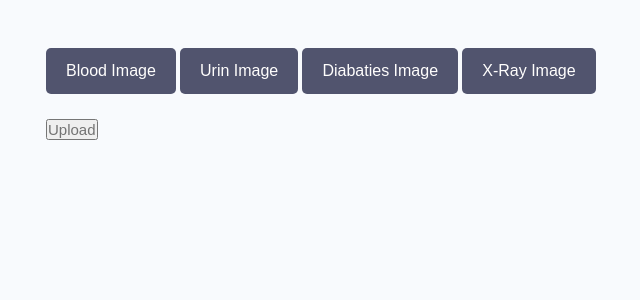
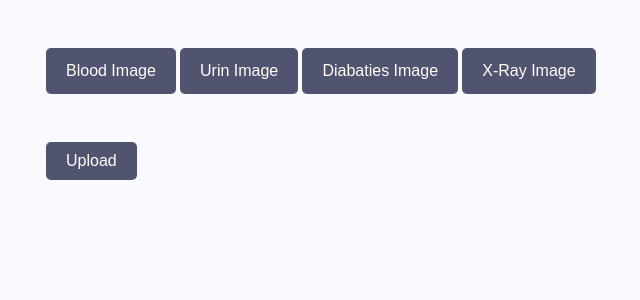
Before and after one commit to sorkerlimon/mediarchive, a Django app: page /addImage/ in a window 1280 px wide. Shown: the part 77-377 px from the top of the page, without its empty margins (82-722 px from the left). Run offline with Django 3.2, Linux system fonts and the light colour scheme; a user stored in the database is signed in; some libraries are stand-ins or nearby versions.

Commit message:
Css Design Add

```diff
--- a/medical_report/templates/medical_report/blood_image_add.html
+++ b/medical_report/templates/medical_report/blood_image_add.html
@@ -15,7 +15,8 @@
         <form method = "post" enctype="multipart/form-data">
             {% csrf_token %}
             {{ form.as_p  }}
-            <button type="submit">Upload</button>
+            <br>
+            <button type="submit" class="btn btn--sub">Upload</button>
         </form>
     </div>
 
--- a/medical_report/templates/medical_report/urin_image_add.html
+++ b/medical_report/templates/medical_report/urin_image_add.html
@@ -11,6 +11,7 @@
     <br><br>
 
     <div class=" ">
+        <h5>Future Work ...</h5>
 
     </div>
 
```
Also changed, not shown: db.sqlite3, static/images/blood/Screenshot_2022-09-11_194225.png (added), static/images/blood/Screenshot_2022-09-13_212327.png (added).
